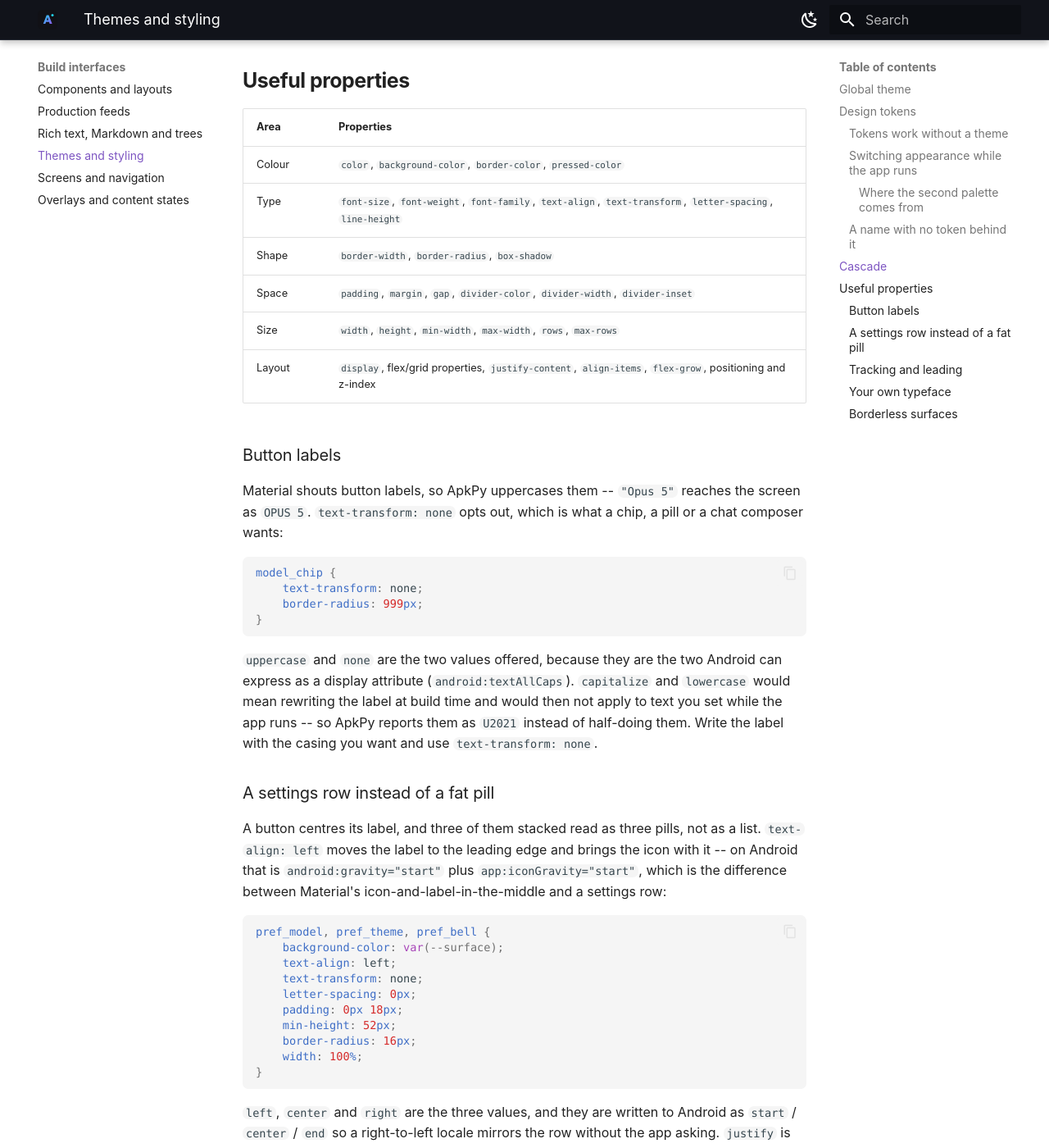
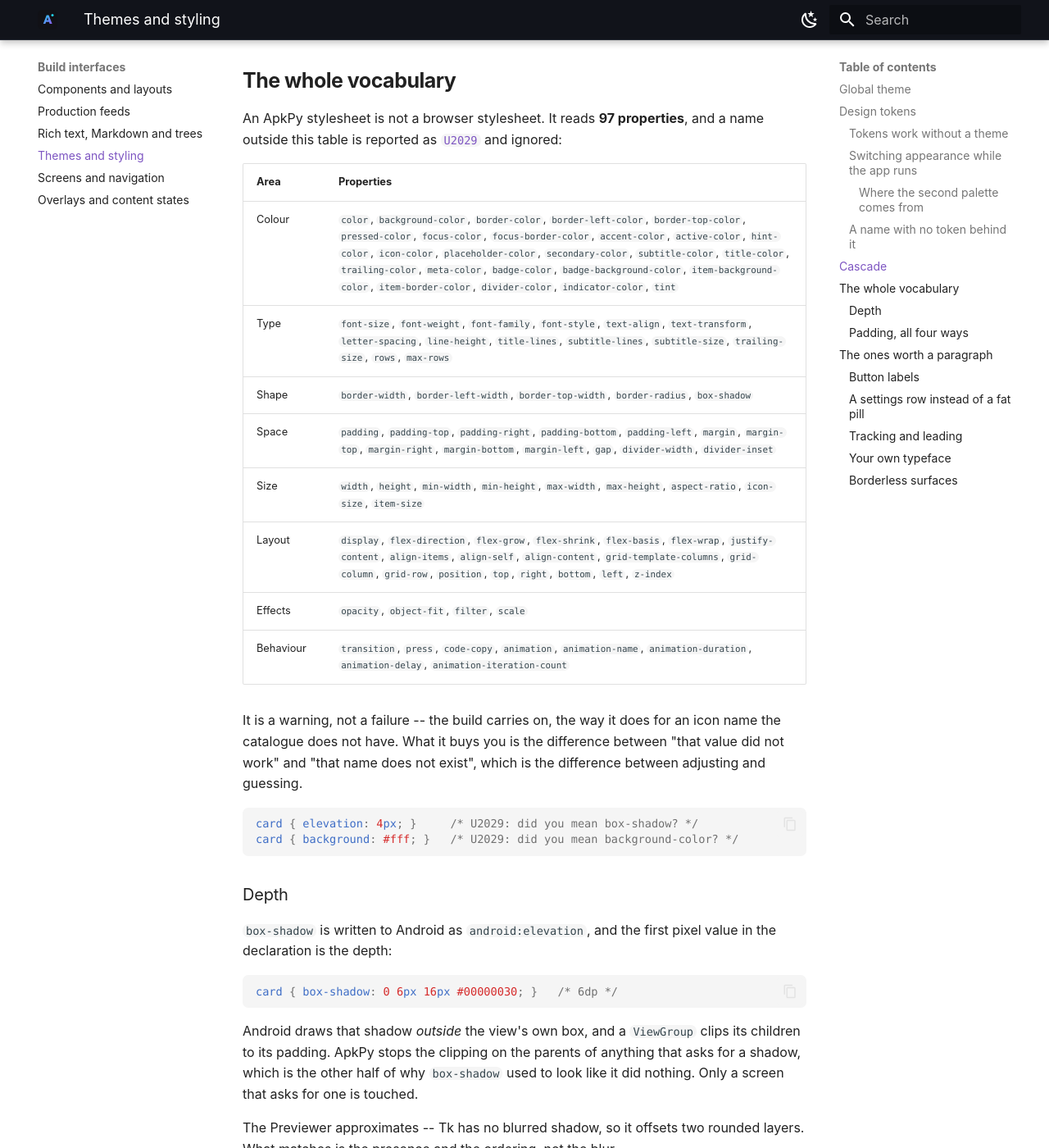
Before and after one commit to apkpy-project/repo-apkpy, an MkDocs documentation site: the page built from docs/themes-styling.md, in a window 1280 px wide and 1400 px high, scrolled down 3710 px. Shown: the whole window at 82% size. Built offline with MkDocs 1.6.1 and Material for MkDocs 9.7.7, drawn with Linux system fonts in a browser that asks for light colours; some of the changed text lies outside the part shown.

Commit message:
Two things a stylesheet said that only the Previewer heard
box-shadow on a container drew a shadow on the desktop and nothing on the
phone: the container branch never asked for android:elevation, and even
asking is half of it, because a ViewGroup clips its children to its padding
and cut the shadow off exactly where it starts.

A property no renderer reads now says so (U2029) instead of being dropped in
silence. frobnicate transpiled clean, and so did elevation, transform,
overflow and background.

And padding with three or four values reached the Previewer whole while the
compiler truncated it to two, so `padding: 0 20 24 20` lost its bottom on the
phone only.

Co-Authored-By: Claude Opus 5 <noreply@anthropic.com>

````diff
--- a/docs/themes-styling.md
+++ b/docs/themes-styling.md
@@ -178,16 +178,64 @@ save_button {
 
 The ID rule changes the background of <code>save_button</code> without losing the shared button radius.
 
-## Useful properties
+## The whole vocabulary
+
+An ApkPy stylesheet is not a browser stylesheet. It reads **97 properties**,
+and a name outside this table is reported as
+[`U2029`](friendly-errors.md#u2001-components-and-arguments) and ignored:
 
 | Area | Properties |
 | --- | --- |
-| Colour | <code>color</code>, <code>background-color</code>, <code>border-color</code>, <code>pressed-color</code> |
-| Type | <code>font-size</code>, <code>font-weight</code>, <code>font-family</code>, <code>text-align</code>, <code>text-transform</code>, <code>letter-spacing</code>, <code>line-height</code> |
-| Shape | <code>border-width</code>, <code>border-radius</code>, <code>box-shadow</code> |
-| Space | <code>padding</code>, <code>margin</code>, <code>gap</code>, <code>divider-color</code>, <code>divider-width</code>, <code>divider-inset</code> |
-| Size | <code>width</code>, <code>height</code>, <code>min-width</code>, <code>max-width</code>, <code>rows</code>, <code>max-rows</code> |
-| Layout | <code>display</code>, flex/grid properties, <code>justify-content</code>, <code>align-items</code>, <code>flex-grow</code>, positioning and z-index |
+| Colour | <code>color</code>, <code>background-color</code>, <code>border-color</code>, <code>border-left-color</code>, <code>border-top-color</code>, <code>pressed-color</code>, <code>focus-color</code>, <code>focus-border-color</code>, <code>accent-color</code>, <code>active-color</code>, <code>hint-color</code>, <code>icon-color</code>, <code>placeholder-color</code>, <code>secondary-color</code>, <code>subtitle-color</code>, <code>title-color</code>, <code>trailing-color</code>, <code>meta-color</code>, <code>badge-color</code>, <code>badge-background-color</code>, <code>item-background-color</code>, <code>item-border-color</code>, <code>divider-color</code>, <code>indicator-color</code>, <code>tint</code> |
+| Type | <code>font-size</code>, <code>font-weight</code>, <code>font-family</code>, <code>font-style</code>, <code>text-align</code>, <code>text-transform</code>, <code>letter-spacing</code>, <code>line-height</code>, <code>title-lines</code>, <code>subtitle-lines</code>, <code>subtitle-size</code>, <code>trailing-size</code>, <code>rows</code>, <code>max-rows</code> |
+| Shape | <code>border-width</code>, <code>border-left-width</code>, <code>border-top-width</code>, <code>border-radius</code>, <code>box-shadow</code> |
+| Space | <code>padding</code>, <code>padding-top</code>, <code>padding-right</code>, <code>padding-bottom</code>, <code>padding-left</code>, <code>margin</code>, <code>margin-top</code>, <code>margin-right</code>, <code>margin-bottom</code>, <code>margin-left</code>, <code>gap</code>, <code>divider-width</code>, <code>divider-inset</code> |
+| Size | <code>width</code>, <code>height</code>, <code>min-width</code>, <code>min-height</code>, <code>max-width</code>, <code>max-height</code>, <code>aspect-ratio</code>, <code>icon-size</code>, <code>item-size</code> |
+| Layout | <code>display</code>, <code>flex-direction</code>, <code>flex-grow</code>, <code>flex-shrink</code>, <code>flex-basis</code>, <code>flex-wrap</code>, <code>justify-content</code>, <code>align-items</code>, <code>align-self</code>, <code>align-content</code>, <code>grid-template-columns</code>, <code>grid-column</code>, <code>grid-row</code>, <code>position</code>, <code>top</code>, <code>right</code>, <code>bottom</code>, <code>left</code>, <code>z-index</code> |
+| Effects | <code>opacity</code>, <code>object-fit</code>, <code>filter</code>, <code>scale</code> |
+| Behaviour | <code>transition</code>, <code>press</code>, <code>code-copy</code>, <code>animation</code>, <code>animation-name</code>, <code>animation-duration</code>, <code>animation-delay</code>, <code>animation-iteration-count</code> |
+
+It is a warning, not a failure -- the build carries on, the way it does for an
+icon name the catalogue does not have. What it buys you is the difference
+between "that value did not work" and "that name does not exist", which is the
+difference between adjusting and guessing.
+
+```css
+card { elevation: 4px; }     /* U2029: did you mean box-shadow? */
+card { background: #fff; }   /* U2029: did you mean background-color? */
+```
+
+### Depth
+
+`box-shadow` is written to Android as `android:elevation`, and the first pixel
+value in the declaration is the depth:
+
+```css
+card { box-shadow: 0 6px 16px #00000030; }   /* 6dp */
+```
+
+Android draws that shadow *outside* the view's own box, and a `ViewGroup`
+clips its children to its padding. ApkPy stops the clipping on the parents of
+anything that asks for a shadow, which is the other half of why `box-shadow`
+used to look like it did nothing. Only a screen that asks for one is touched.
+
+The Previewer approximates -- Tk has no blurred shadow, so it offsets two
+rounded layers. What matches is the presence and the ordering, not the blur.
+
+### Padding, all four ways
+
+`padding` reads the way CSS reads: one value, two, three or four, and the long
+names on top of them.
+
+```css
+card { padding: 16px; }              /* every side */
+card { padding: 8px 16px; }          /* vertical, horizontal */
+card { padding: 4px 8px 12px; }      /* top, horizontal, bottom */
+card { padding: 0 20px 24px 20px; }  /* top, right, bottom, left */
+card { padding: 10px; padding-bottom: 30px; }
+```
+
+## The ones worth a paragraph
 
 ### Button labels
 
````
Also changed, not shown: CHANGELOG.md (+41 -0 lines), docs/friendly-errors.md (+1 -0 lines).
